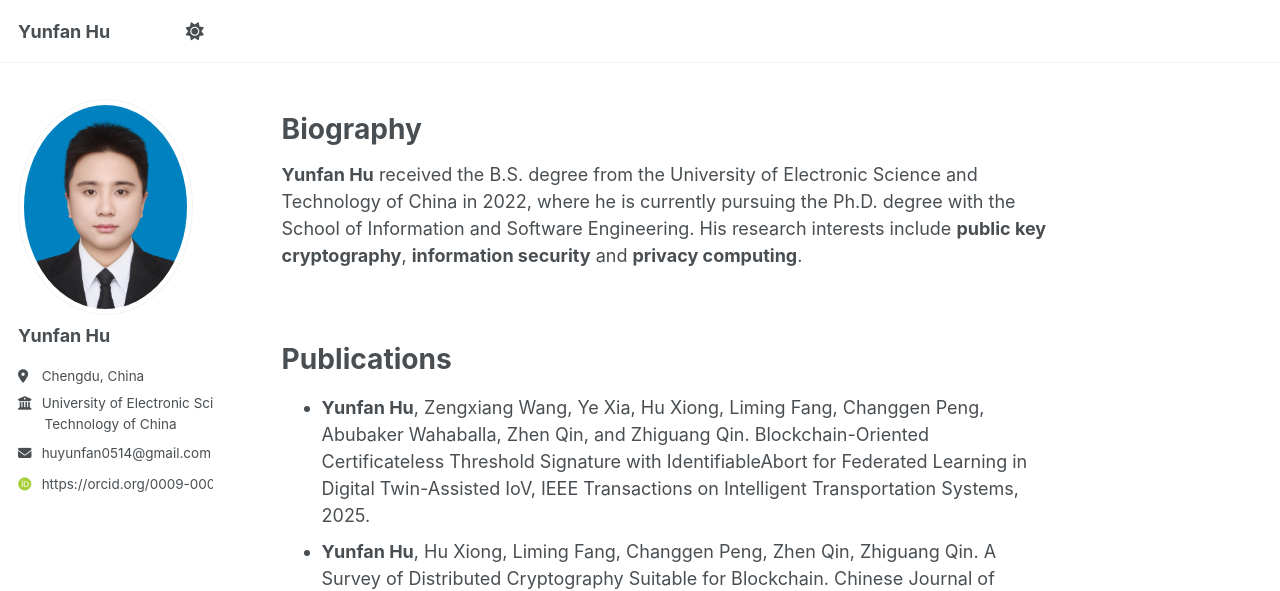
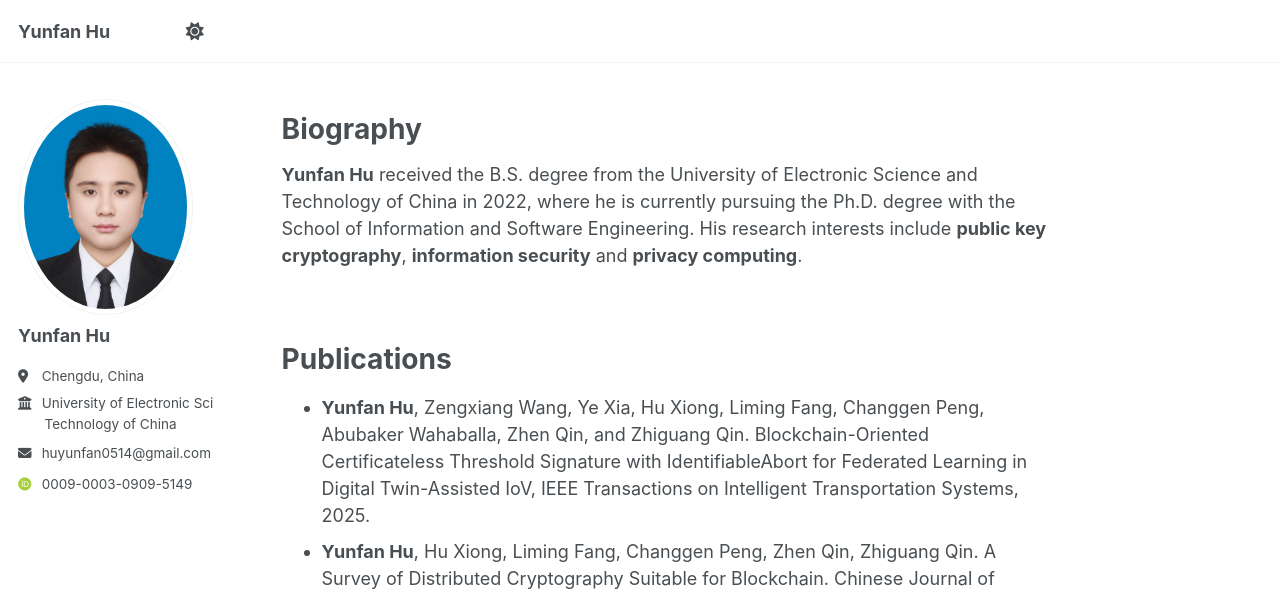
Before and after one commit to HYF0514/HYF0514.github.io, a Jekyll site: the page built from _pages/about.md, in a window 1280 px wide. Shown: the top 591 px of the page. Built offline with Jekyll 4.4.1, drawn with Linux system fonts in a browser that asks for light colours; some web fonts are replaced; a script bundle is joined from its source files by our own code; library files that are not in the unit come from our copies; some of the changed lines change nothing that is shown.

Commit message:
Update _config.yml

```diff
--- a/_config.yml
+++ b/_config.yml
@@ -38,7 +38,7 @@ author:
   googlescholar    : # "https://scholar.google.com/citations?user=PS_CX0AAAAAJ"
   inspire-hep      : # URL
   impactstory      : # URL
-  orcid            : "https://orcid.org/0009-0003-0909-5149"
+  orcid            : "0009-0003-0909-5149"
   semantic         : # URL
   ssrn             : # URL
   pubmed           : # "https://www.ncbi.nlm.nih.gov/pubmed/?term=john+snow"
```
